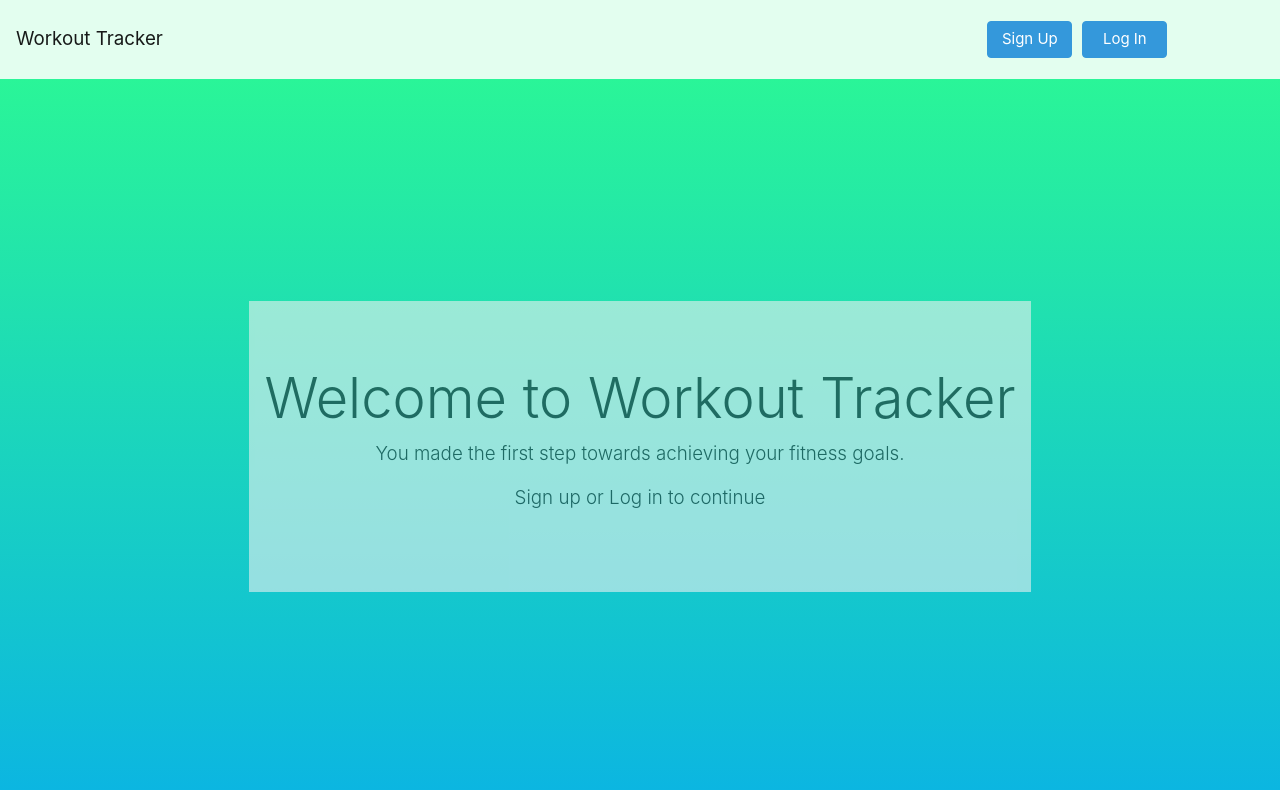
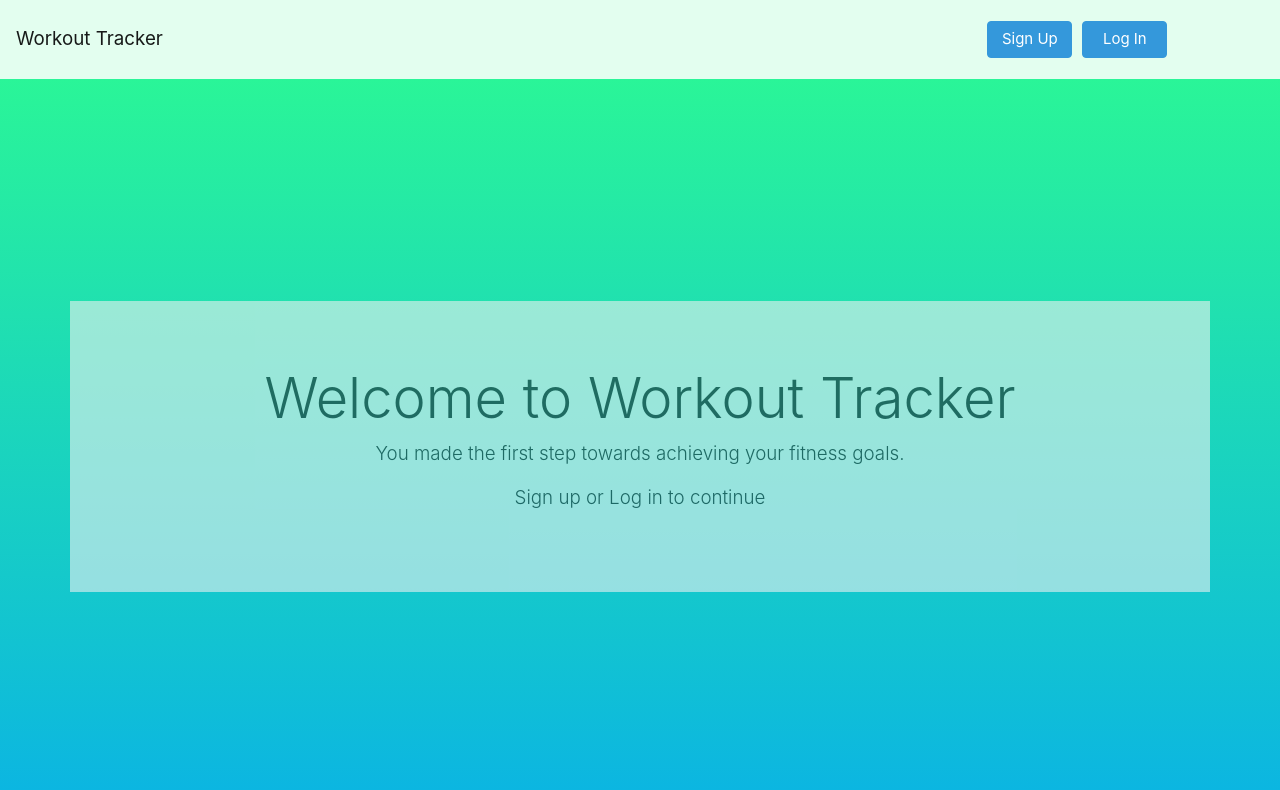
Before and after one commit to garrettmroberts/workout-planner, a React (Create React App) app in the folder client/: page / in a window 1280 px wide. Shown: the top 790 px of the page. Built offline with nearby package versions, Linux system fonts and the light colour scheme; no server answers.

Commit message:
changed background on CreateWorkout, messed around with Current user aesthetics

```diff
--- a/client/src/components/CurrentUser/index.js
+++ b/client/src/components/CurrentUser/index.js
@@ -28,17 +28,23 @@ function CurrentUser (){
 
   const getRender = () => {
     return (
-      <div>
+      <div className ='container'>
+        <div className='row'>
+          <div className='col'>
             <div className="card mb-3">
               <div className="card-body">
                 <h5 className="card-title">My Equipment</h5>
                   {listItems(user.equipment, 'Equipment')}
                 </div>
             </div>
+          </div>
+          <div className='col'>
             <div className="card mb-3">
               <div className="card-body">
                 <h5 className="card-title">My Goals</h5>
                 {listItems(user.goals, 'Goals')}
+              </div>
+            </div>
           </div>
         </div>
         <div className="card mb-3">
@@ -59,6 +65,12 @@ function CurrentUser (){
         </div>
       </div>
       {getRender()}
+      <br></br>
+      <br></br>
+      <br></br>
+      <br></br>
+      <br></br>
+      <br></br>
     </div>
   );
 };
--- a/client/src/components/CurrentUser/style.css
+++ b/client/src/components/CurrentUser/style.css
@@ -1,5 +1,9 @@
 .container {
-  align-content: 'center',
+  align-content: 'center';
+  width: 100vw;
+}
+.jumbotron {
+  margin-block-start: 0px;
 }
 h2{
   text-align: center;
--- a/client/src/pages/CreateWorkout.js
+++ b/client/src/pages/CreateWorkout.js
@@ -15,7 +15,7 @@ function CreateWorkout(){
   },[]);
 
   return(
-    <div>
+    <div className ='wrapper'>
       <h1>Create Workout</h1>
       <WorkoutForm />
     </div>
--- a/client/src/pages/Home.js
+++ b/client/src/pages/Home.js
@@ -23,7 +23,9 @@ function Home() {
     if(user){
       return (
         <div className='wrapper'>
-          <CurrentUser />
+          <div className='container'>
+            <CurrentUser />
+          </div>
         </div>
       )
     } else {
--- a/client/src/pages/calendar.css
+++ b/client/src/pages/calendar.css
@@ -11,3 +11,6 @@
   background-repeat: no-repeat;
   background-size: cover;
 }
+.container {
+  margin-block-start: 0px;
+}
```
Lines whose indentation alone changed are shown as unchanged.
